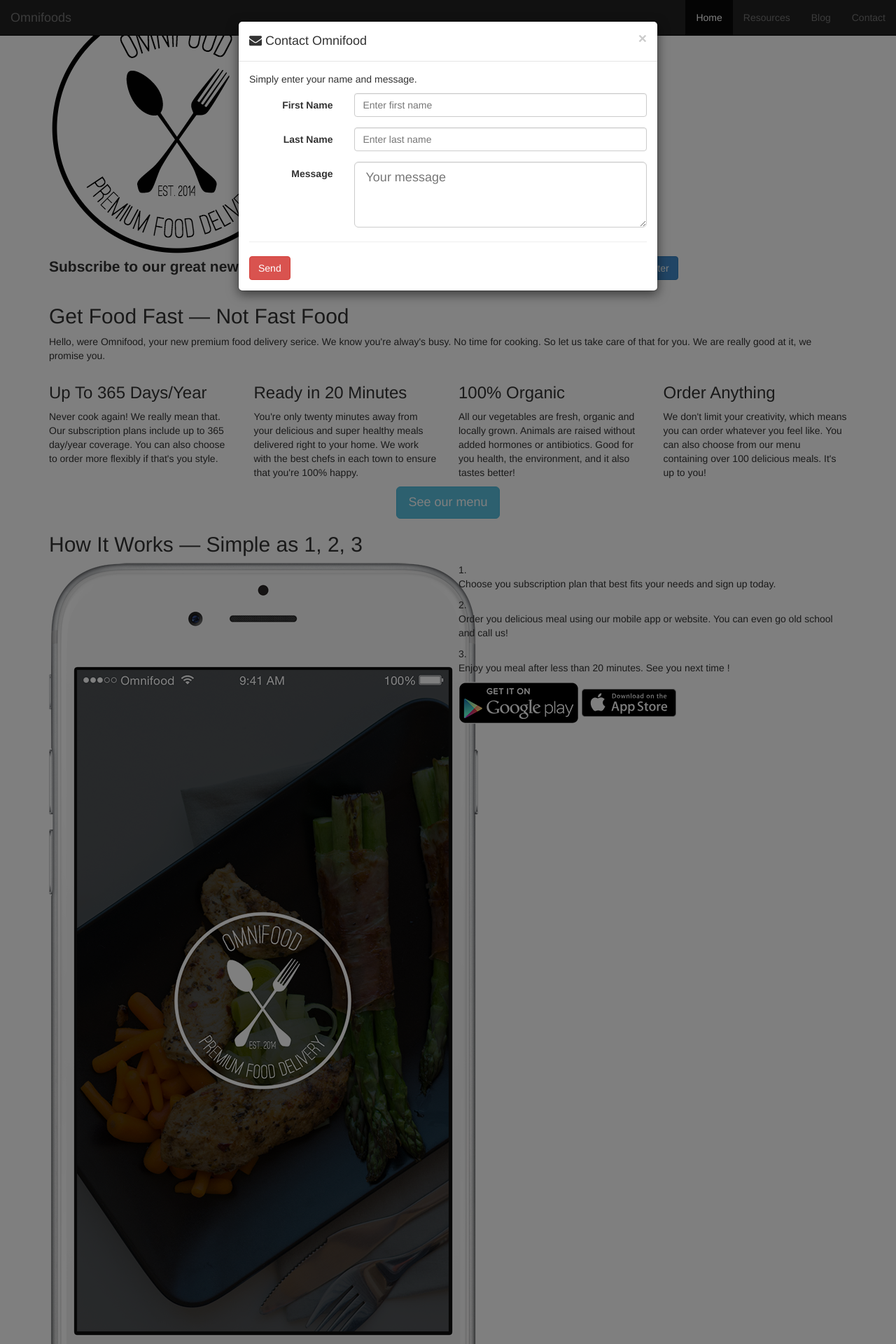
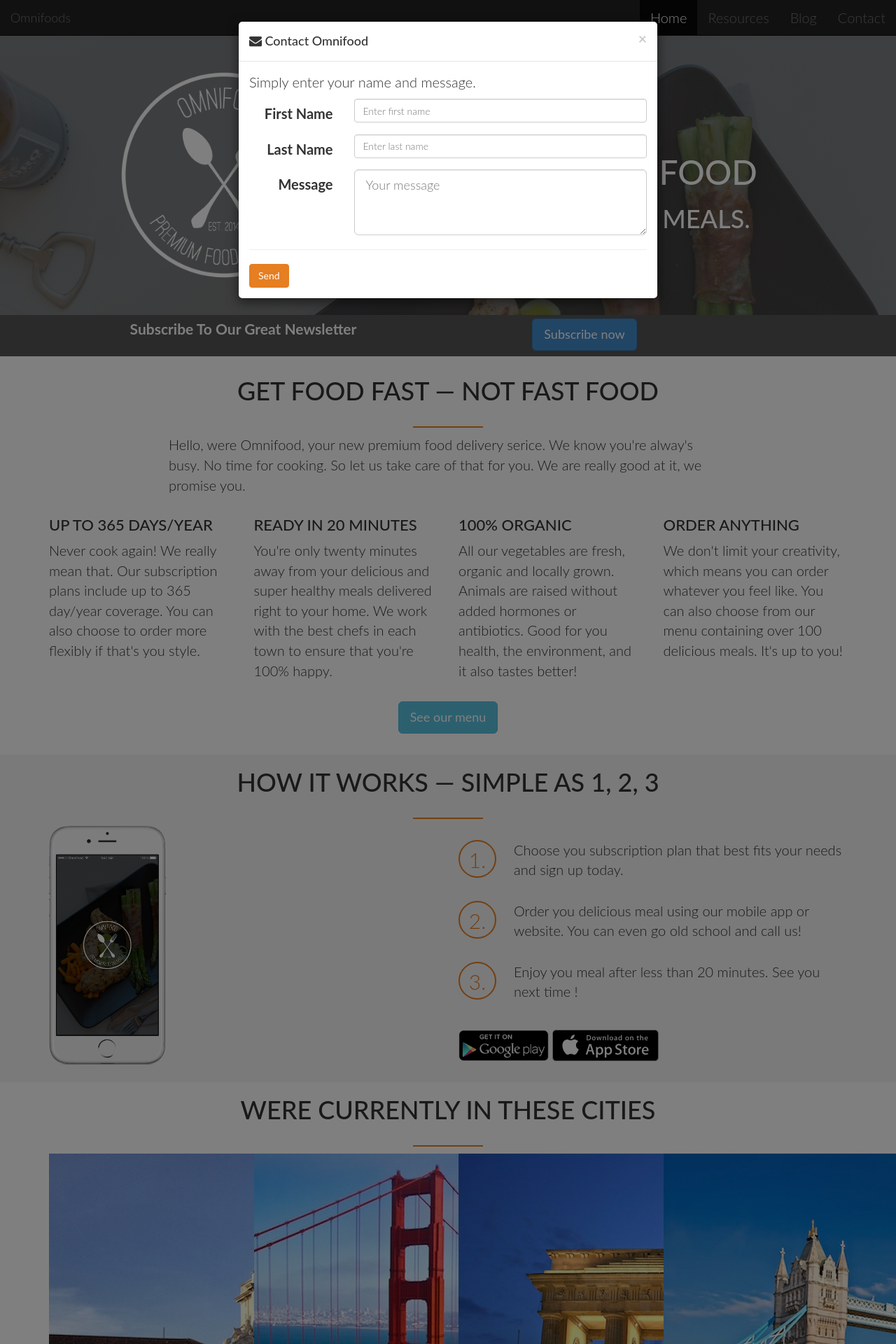
Before and after one commit to bradleyk4536/Omnifood-_OOP_PHP, a PHP site: page / in a window 1280 px wide, after a click on "Contact". Shown: the top 1920 px of the page at 70% size. Run offline with PHP 8.4, Linux system fonts and the light colour scheme; some libraries are stand-ins or nearby versions.

Commit message:
Added styling to landing page

```diff
--- /dev/null
+++ b/assets/css/styles.css
@@ -0,0 +1,158 @@
+/*COLOR PALETTE
+
+Orange color: #e67e22
+
+*/
+/*GLOBAL*/
+
+body {
+	background-color: #fff;
+	font-family: 'Lato', 'Ariel', sans-serif;
+	font-size: 20px;
+	font-weight: 300;
+	margin-top: 50px;
+	text-rendering: optimizeLegibility;
+}
+
+h1 { font-size: 240%; }
+
+h2 { font-size: 180%; }
+
+h3 { font-size: 110%; }
+
+h1, h2, h3 {
+	text-transform: uppercase;
+	color: #333;
+}
+
+i.section_icon {
+
+	color: #e67e22;
+	display: block;
+	font-size: 350%;
+	margin: 0 auto;
+	margin-top: 30px;
+	width: 100px;
+
+
+}
+
+
+.section_header h2 { text-align: center; }
+
+.section_header h2:before { }
+
+.section_header h2:after {
+	display: block;
+	height: 2px;
+	background-color: #e67e22;
+	content: " ";
+	width: 100px;
+	margin: 0 auto;
+	margin-top: 30px;
+}
+
+.section_intro_text {
+	line-height: 145%;
+	width: 70%;
+	margin-left: 15%;
+}
+
+.icon-big {
+
+	font-size: 350%;
+	display: block;
+	color: #e67e22;
+	margin-bottom: 10px;
+}
+
+/*HERO SECTION*/
+
+.btn-full:link,
+.btn-full:visited,
+input[type=submit] {
+    background-color: #e67e22;
+    border: 1px solid #e67e22;
+    color: #fff;
+    margin-right: 15px;
+}
+
+.btn-ghost:link,
+.btn-ghost:visited {
+    border: 1px solid #e67e22;
+    color: #e67e22;
+}
+
+.btn:hover,
+.btn:active,
+input[type=submit]:hover,
+input[type=submit]:active { background-color: #cf6d17; }
+
+.btn-full:hover,
+.btn-full:active { border: 1px solid #cf6d17; }
+
+.btn-ghost:hover,
+.btn-ghost:active {
+    border: 1px solid #cf6d17;
+    color: #fff;
+}
+
+#hero {
+
+	background-image: -webkit-linear-gradient(rgba(78, 78, 78, 0.7), rgba(78, 78, 78, 0.7)), url(../images/hero2-min.png);
+	background-image: linear-gradient(rgba(78, 78, 78, 0.7), rgba(78, 78, 78, 0.7)), url(../images/hero2-min.png);
+	background-size: cover;
+	height: 400px;
+}
+
+div.hero-text h1, div.hero-text h2 { color: #fff; }
+
+.hero-image {
+	height: 300px;
+	margin: 50px 0 0 100px;
+}
+
+.hero-text {
+	margin-top: 150px;
+
+}
+
+/*NEWSLETTER SUBSCRIBE SECTION*/
+
+#newsletter { background-color: #555; padding: 5px}
+#newsletter .container .row {
+
+	color: #fff;
+	text-transform: capitalize
+}
+
+/*GET FOOD FAST SECTION*/
+
+#get_food_fast { margin-bottom: 30px; }
+.menu_button { margin-top: 20px; }
+
+/*HOW IT WORKS SECTION*/
+
+#how_it_works { background-color: #f4f4f4; }
+#how_it_works .app-screen { width: 30%; }
+.work-steps span {
+	 color: #e67e22;
+    font-size: 150%;
+    height: 54px;
+    width: 54px;
+    border: 2px solid #e67e22;
+    border-radius: 50%;
+    text-align: center;
+    margin-right: 25px;
+    float: left;
+    padding: 5px;
+}
+.work-steps { margin-bottom: 20px; }
+.work-steps:first-of-type { margin-top: 20px; }
+.work-steps:last-of-type { margin-bottom: 30px; }
+
+.btn-app img {
+	height: 45px;
+	width: auto;
+	margin-bottom: 30px;
+}
--- a/includes/footer.php
+++ b/includes/footer.php
@@ -2,7 +2,7 @@
 	<div class="container">
 		<div class="row">
 			<div class="col-sm-3">
-				<a class="navbar-brand" href="#"><i class="ion-android-restaurant section_icon"></i> Omnifoods</a>
+				<a class="navbar-brand" href="#"><i class="ion-android-restaurant"></i> Omnifoods</a>
 			</div>
 			<div class="footer_nav pull-right col-sm-6">
 				<nav>
--- a/includes/get_food_fast.php
+++ b/includes/get_food_fast.php
@@ -28,7 +28,7 @@
 			</div>
 		</div><!--end row-->
 	</div><!--end container-->
-	<div id="menu_button" class="text-center">
-		<a href="" class="btn btn-info btn-lg">See our menu</a>
+	<div class="menu_button text-center">
+		<a href="menu.php" class="btn btn-info btn-lg">See our menu</a>
 	</div>
 </section>
--- a/includes/header.php
+++ b/includes/header.php
@@ -16,7 +16,7 @@
 <!--	 GOOGLE FONTS-->
 		<link href='https://fonts.googleapis.com/css?family=Raleway:400,700' rel='stylesheet' type='text/css'>
 <!--	 CUSTOM STYLING-->
-		<link rel="stylesheet" href="assets/css/custom.css">
+		<link rel="stylesheet" href="assets/css/styles.css">
 		 <!-- HTML5 shim and Respond.js for IE8 support of HTML5 elements and media queries -->
 		 <!-- WARNING: Respond.js doesn't work if you view the page via file:// -->
 		 <!--[if lt IE 9]>
--- a/includes/hero.php
+++ b/includes/hero.php
@@ -2,7 +2,7 @@
 	<div class="container clear-fix">
 		<div class="row">
 			<div class="col-sm-5">
-				<img src="assets/images/logo.png" alt="">
+				<img class="hero-image" src="assets/images/logo-white.png" alt="">
 			</div>
 			<div class="hero-text col-sm-7">
 			<h1>Goodbye Junk Food</h1>
--- a/includes/navigation.php
+++ b/includes/navigation.php
@@ -11,7 +11,7 @@
 				  <span class="icon-bar"></span>
 				  <span class="icon-bar"></span>
 				</button>
-				<a class="navbar-brand" href="#"><i class="ion-android-restaurant section_icon"></i> Omnifoods</a>
+				<a class="navbar-brand" href="#"><i class="ion-android-restaurant"></i> Omnifoods</a>
 			 </div>
 			 <!-- Collect the nav links, forms, and other content for toggling -->
 			 <div class="collapse navbar-collapse">
--- a/includes/newsletter_modal.php
+++ b/includes/newsletter_modal.php
@@ -1,12 +1,12 @@
 <!--DISPLAYED ON LANDING PAGE-->
 <section id="newsletter">
 	<div class="container">
-		<div class="row">
-			<div class="col-sm-8">
+		<div class="row text-center">
+			<div class="col-sm-6">
 				<p class="lead"><strong>Subscribe to our great newsletter</strong></p>
 			</div>
 			<div class="col-sm-4">
-				<button class="btn btn-primary btn lg" data-toggle="modal" data-target="#newsletter_modal">Get Newsletter</button>
+				<button class="btn btn-primary btn-lg" data-toggle="modal" data-target="#newsletter_modal">Subscribe now</button>
 			</div>
 		</div>
 	</div>
```
Also changed, not shown: item_detail.php (added, +136 -0 lines), menu.php (added, +56 -0 lines), assets/images/hero-min.jpg (added), assets/images/hero2-min.png (added).
